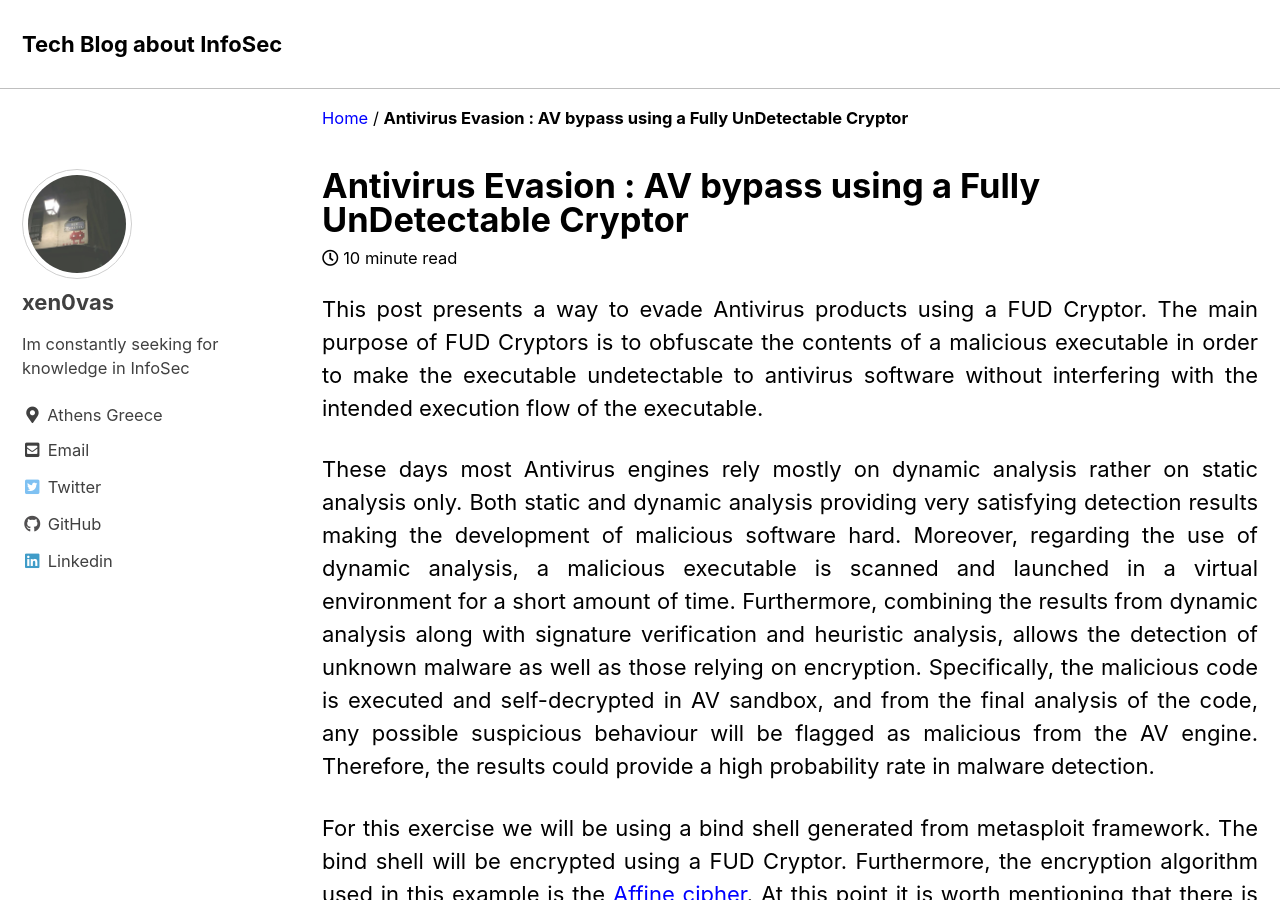
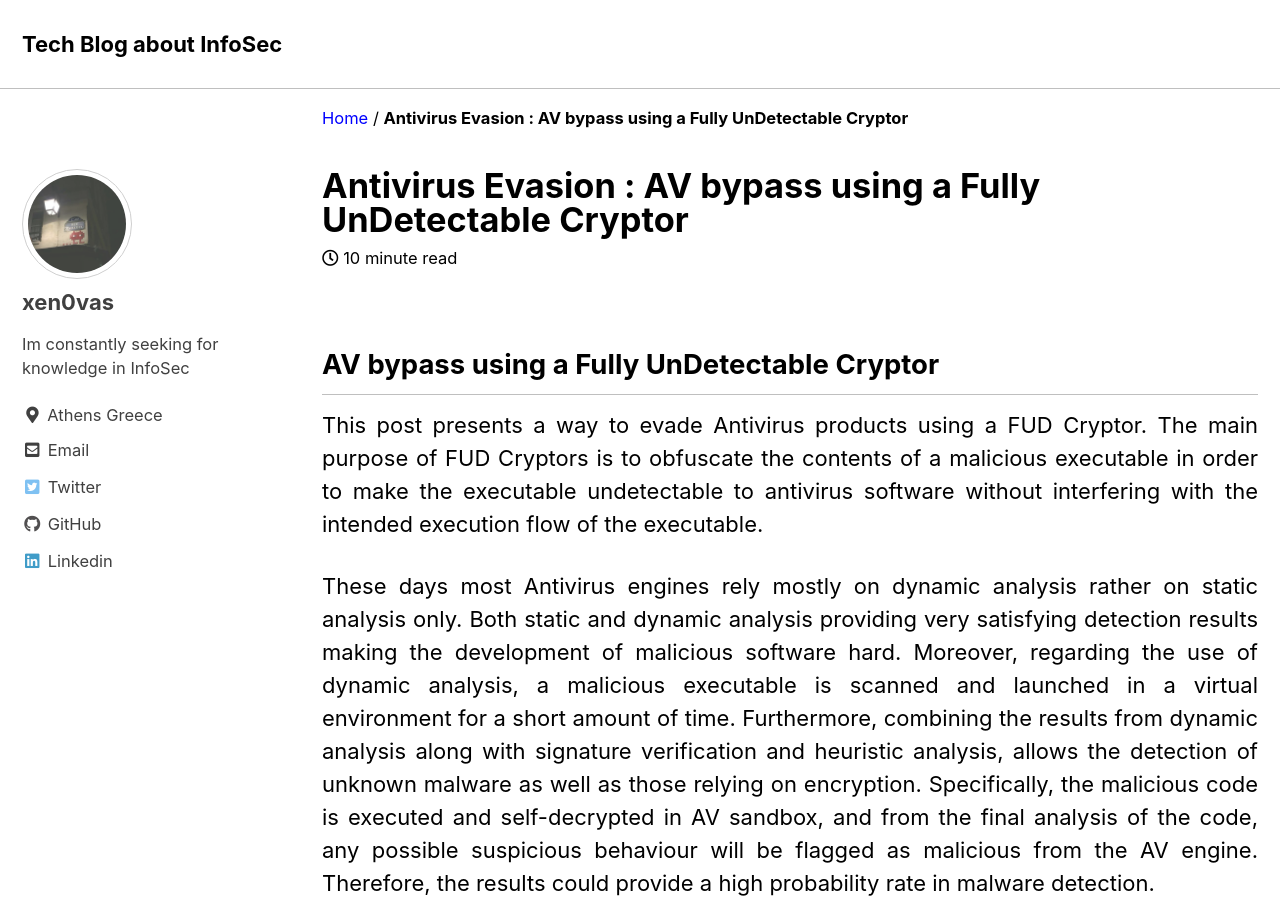
Before and after one commit to xen0vas/xen0vas.github.io, a Jekyll site: the page built from _posts/2021-03-09-antivirus-evasion-kaspersky-endpoint-security-bypass-using-a-fully-undetectable-cryptor.md, in a window 1280 px wide and 900 px high. Built offline with Jekyll 4.4.1, drawn with Linux system fonts in a browser that asks for light colours; cached includes are drawn as plain includes.

```diff
--- a/_posts/2021-03-09-antivirus-evasion-kaspersky-endpoint-security-bypass-using-a-fully-undetectable-cryptor.md
+++ b/_posts/2021-03-09-antivirus-evasion-kaspersky-endpoint-security-bypass-using-a-fully-undetectable-cryptor.md
@@ -12,6 +12,8 @@
 - Shellcode
 - AntiVirus Evasion
 ---
+
+## AV bypass using a Fully UnDetectable Cryptor
 
 <p align="justify">
 This post presents a way to evade Antivirus products using a FUD Cryptor. The main purpose of FUD Cryptors is to obfuscate the contents of a malicious executable in order to make the executable undetectable to antivirus software without interfering with the intended execution flow of the executable.
```
